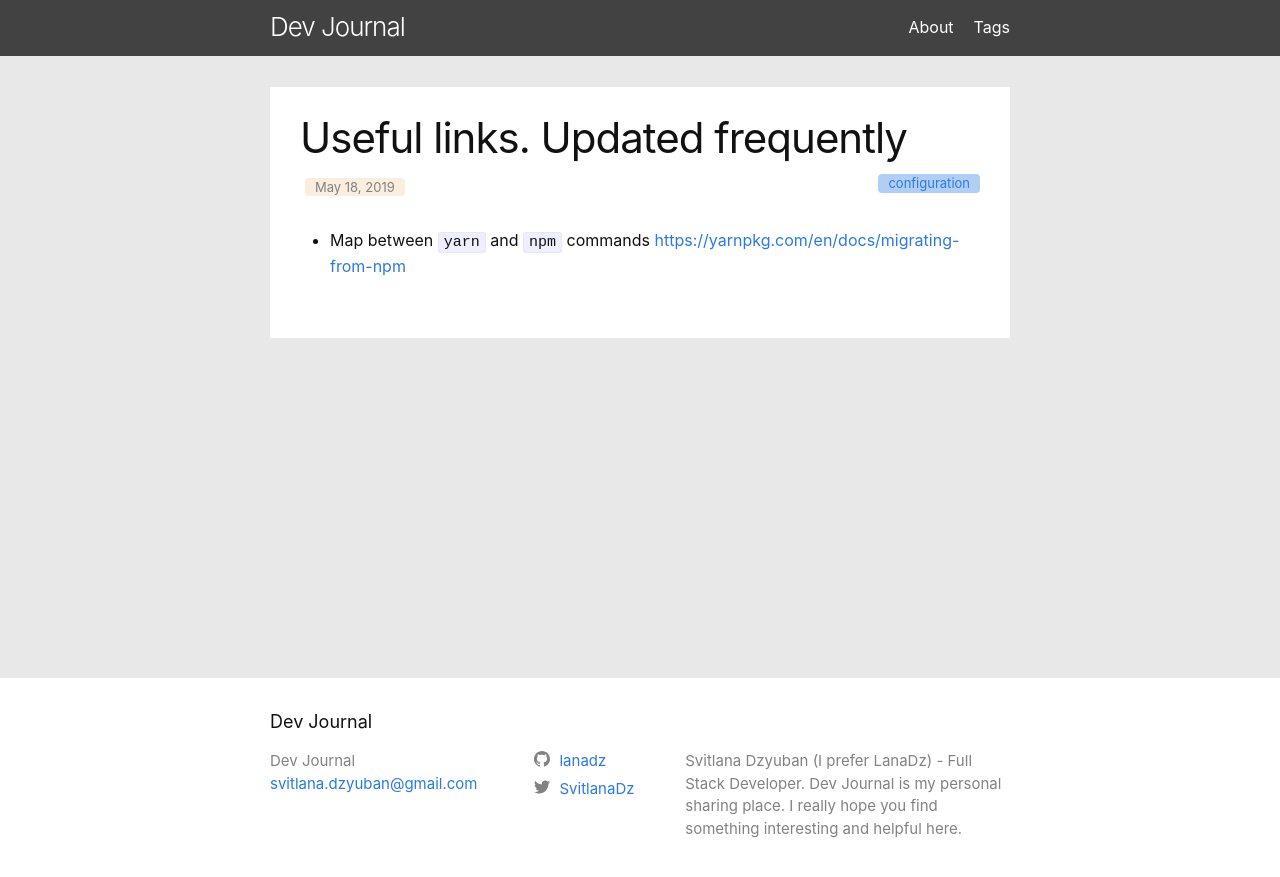
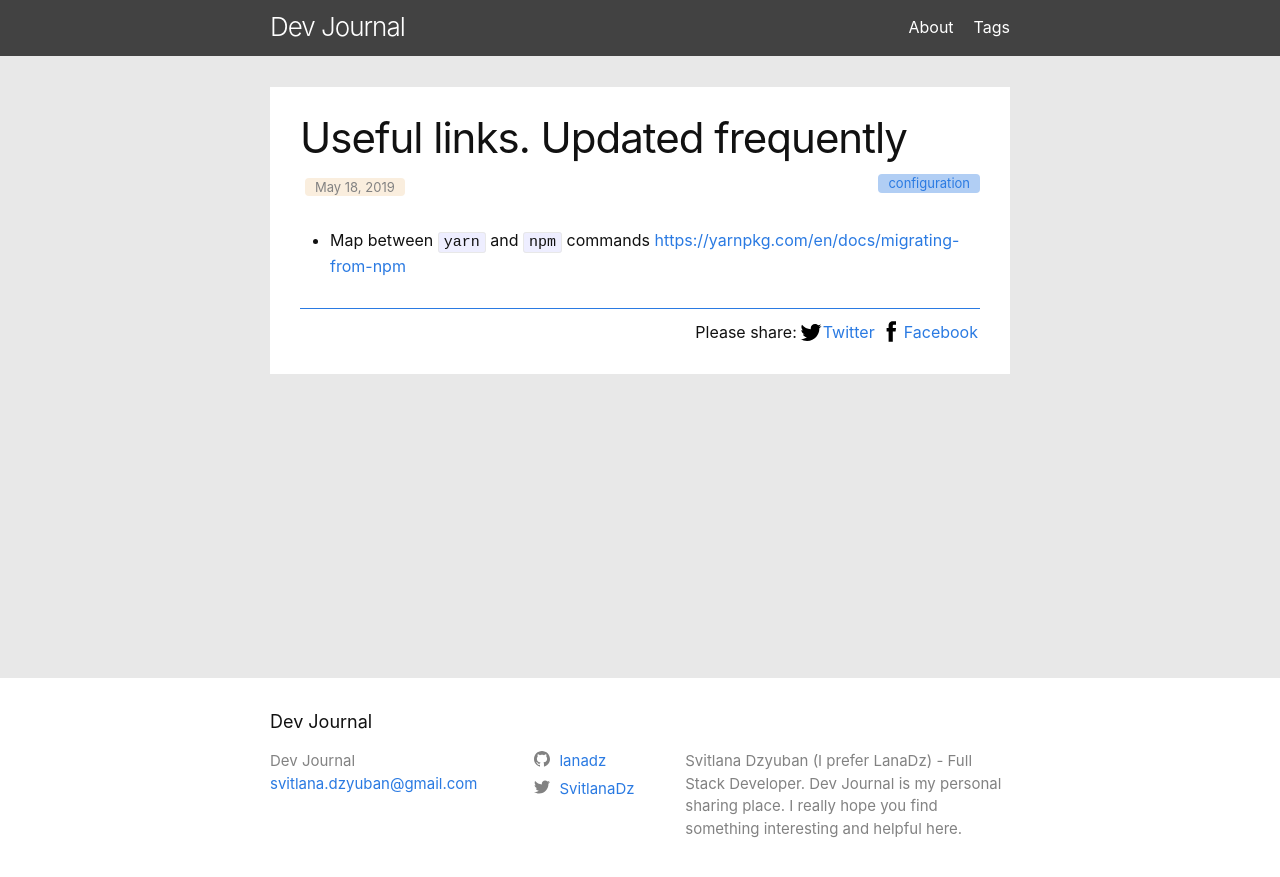
Before and after one commit to owldot/lanadz.github.io, a Jekyll site: the page built from _posts/2019-05-18-useful-links.markdown, in a window 1280 px wide. Shown: the top 877 px of the page. Built offline with Jekyll 4.4.1, drawn with Linux system fonts in a browser that asks for light colours.

Commit message:
Share buttons

```diff
--- /dev/null
+++ b/_includes/share_buttons.html
@@ -0,0 +1,16 @@
+<div class="share-page">
+  Please share:
+  <a class="button"
+    href="https://twitter.com/intent/tweet?text={{ page.title }}&url={{ site.url }}{{ page.url }}&via={{ site.twitter_username }}&related={{ site.twitter_username }}"
+    rel="nofollow" target="_blank" title="Share on Twitter">
+    {% include social-icon.html icon="Twitter" %}</span>
+    Twitter
+  </a>
+
+  <a class="button" href="https://facebook.com/sharer.php?u={{ site.url }}{{ page.url }}" rel="nofollow" target="_blank"
+    title="Share on Facebook">
+    {% include social-icon.html icon="Facebook2" %}</span>
+    Facebook
+  </a>
+
+</div>
--- /dev/null
+++ b/_includes/social-icon.html
@@ -0,0 +1,28 @@
+{% case include.icon %}
+  {% when "Facebook" %}
+    <svg class="facebook" fill="#000000" height="24" viewBox="0 0 24 24" width="24" xmlns="http://www.w3.org/2000/svg"><path d="M19,4V7H17A1,1 0 0,0 16,8V10H19V13H16V20H13V13H11V10H13V7.5C13,5.56 14.57,4 16.5,4M20,2H4A2,2 0 0,0 2,4V20A2,2 0 0,0 4,22H20A2,2 0 0,0 22,20V4C22,2.89 21.1,2 20,2Z" /></svg>
+  {% when "Facebook2" %}
+    <svg class="facebook" xmlns="http://www.w3.org/2000/svg" width="25" height="25" viewBox="15.8 15.8 25 25"><path d="M32.8 24.7h-3.2v-2.1c0-0.8 0.5-1 0.9-1s2.3 0 2.3 0v-3.5l-3.1 0c-3.5 0-4.3 2.6-4.3 4.3v2.3h-2v3.6h2c0 4.6 0 10.2 0 10.2h4.2c0 0 0-5.6 0-10.2h2.8L32.8 24.7z"/></svg>
+  {% when "Google Plus" %}
+    <svg class="google-plus" fill="#000000" height="24" viewBox="0 0 24 24" width="24" xmlns="http://www.w3.org/2000/svg"><path d="M23,11H21V9H19V11H17V13H19V15H21V13H23M8,11V13.4H12C11.8,14.4 10.8,16.4 8,16.4C5.6,16.4 3.7,14.4 3.7,12C3.7,9.6 5.6,7.6 8,7.6C9.4,7.6 10.3,8.2 10.8,8.7L12.7,6.9C11.5,5.7 9.9,5 8,5C4.1,5 1,8.1 1,12C1,15.9 4.1,19 8,19C12,19 14.7,16.2 14.7,12.2C14.7,11.7 14.7,11.4 14.6,11H8Z" /></svg>
+  {% when "Instagram" %}
+    <svg class="instagram" fill="#000000" height="24" viewBox="0 0 24 24" width="24" xmlns="http://www.w3.org/2000/svg"><path d="M7.8,2H16.2C19.4,2 22,4.6 22,7.8V16.2A5.8,5.8 0 0,1 16.2,22H7.8C4.6,22 2,19.4 2,16.2V7.8A5.8,5.8 0 0,1 7.8,2M7.6,4A3.6,3.6 0 0,0 4,7.6V16.4C4,18.39 5.61,20 7.6,20H16.4A3.6,3.6 0 0,0 20,16.4V7.6C20,5.61 18.39,4 16.4,4H7.6M17.25,5.5A1.25,1.25 0 0,1 18.5,6.75A1.25,1.25 0 0,1 17.25,8A1.25,1.25 0 0,1 16,6.75A1.25,1.25 0 0,1 17.25,5.5M12,7A5,5 0 0,1 17,12A5,5 0 0,1 12,17A5,5 0 0,1 7,12A5,5 0 0,1 12,7M12,9A3,3 0 0,0 9,12A3,3 0 0,0 12,15A3,3 0 0,0 15,12A3,3 0 0,0 12,9Z" /></svg>
+  {% when "LinkedIn" %}
+    <svg class="linkedin" fill="#000000" height="24" viewBox="0 0 24 24" width="24" xmlns="http://www.w3.org/2000/svg"><path d="M19,19H16V13.7A1.5,1.5 0 0,0 14.5,12.2A1.5,1.5 0 0,0 13,13.7V19H10V10H13V11.2C13.5,10.36 14.59,9.8 15.5,9.8A3.5,3.5 0 0,1 19,13.3M6.5,8.31C5.5,8.31 4.69,7.5 4.69,6.5A1.81,1.81 0 0,1 6.5,4.69C7.5,4.69 8.31,5.5 8.31,6.5A1.81,1.81 0 0,1 6.5,8.31M8,19H5V10H8M20,2H4C2.89,2 2,2.89 2,4V20A2,2 0 0,0 4,22H20A2,2 0 0,0 22,20V4C22,2.89 21.1,2 20,2Z" /></svg>
+  {% when "Pinterest" %}
+    <svg class="pinterest" fill="#000000" height="24" viewBox="0 0 24 24" width="24" xmlns="http://www.w3.org/2000/svg"><path d="M13,16.2C12.2,16.2 11.43,15.86 10.88,15.28L9.93,18.5L9.86,18.69L9.83,18.67C9.64,19 9.29,19.2 8.9,19.2C8.29,19.2 7.8,18.71 7.8,18.1C7.8,18.05 7.81,18 7.81,17.95H7.8L7.85,17.77L9.7,12.21C9.7,12.21 9.5,11.59 9.5,10.73C9.5,9 10.42,8.5 11.16,8.5C11.91,8.5 12.58,8.76 12.58,9.81C12.58,11.15 11.69,11.84 11.69,12.81C11.69,13.55 12.29,14.16 13.03,14.16C15.37,14.16 16.2,12.4 16.2,10.75C16.2,8.57 14.32,6.8 12,6.8C9.68,6.8 7.8,8.57 7.8,10.75C7.8,11.42 8,12.09 8.34,12.68C8.43,12.84 8.5,13 8.5,13.2A1,1 0 0,1 7.5,14.2C7.13,14.2 6.79,14 6.62,13.7C6.08,12.81 5.8,11.79 5.8,10.75C5.8,7.47 8.58,4.8 12,4.8C15.42,4.8 18.2,7.47 18.2,10.75C18.2,13.37 16.57,16.2 13,16.2M20,2H4C2.89,2 2,2.89 2,4V20A2,2 0 0,0 4,22H20A2,2 0 0,0 22,20V4C22,2.89 21.1,2 20,2Z" /></svg>
+  {% when "Tumblr" %}
+    <svg class="tumblr" fill="#000000" height="24" viewBox="0 0 24 24" width="24" xmlns="http://www.w3.org/2000/svg"><path d="M16,11H13V14.9C13,15.63 13.14,16 14.1,16H16V19C16,19 14.97,19.1 13.9,19.1C11.25,19.1 10,17.5 10,15.7V11H8V8.2C10.41,8 10.62,6.16 10.8,5H13V8H16M20,2H4C2.89,2 2,2.89 2,4V20A2,2 0 0,0 4,22H20A2,2 0 0,0 22,20V4C22,2.89 21.1,2 20,2Z" /></svg>
+  {% when "Twitter" %}
+    <svg class="twitter" fill="#000000" height="24" viewBox="0 0 24 24" width="24" xmlns="http://www.w3.org/2000/svg"><path d="M22.46,6C21.69,6.35 20.86,6.58 20,6.69C20.88,6.16 21.56,5.32 21.88,4.31C21.05,4.81 20.13,5.16 19.16,5.36C18.37,4.5 17.26,4 16,4C13.65,4 11.73,5.92 11.73,8.29C11.73,8.63 11.77,8.96 11.84,9.27C8.28,9.09 5.11,7.38 3,4.79C2.63,5.42 2.42,6.16 2.42,6.94C2.42,8.43 3.17,9.75 4.33,10.5C3.62,10.5 2.96,10.3 2.38,10C2.38,10 2.38,10 2.38,10.03C2.38,12.11 3.86,13.85 5.82,14.24C5.46,14.34 5.08,14.39 4.69,14.39C4.42,14.39 4.15,14.36 3.89,14.31C4.43,16 6,17.26 7.89,17.29C6.43,18.45 4.58,19.13 2.56,19.13C2.22,19.13 1.88,19.11 1.54,19.07C3.44,20.29 5.7,21 8.12,21C16,21 20.33,14.46 20.33,8.79C20.33,8.6 20.33,8.42 20.32,8.23C21.16,7.63 21.88,6.87 22.46,6Z" /></svg>
+  {% when "YouTube" %}
+    <svg class="youtube" fill="#000000" height="24" viewBox="0 0 24 24" width="24" xmlns="http://www.w3.org/2000/svg"><path d="M10,16.5V7.5L16,12M20,4.4C19.4,4.2 15.7,4 12,4C8.3,4 4.6,4.19 4,4.38C2.44,4.9 2,8.4 2,12C2,15.59 2.44,19.1 4,19.61C4.6,19.81 8.3,20 12,20C15.7,20 19.4,19.81 20,19.61C21.56,19.1 22,15.59 22,12C22,8.4 21.56,4.91 20,4.4Z" /></svg>
+  {% when "Hacker News" %}
+    <svg class="hacker-news" xmlns="http://www.w3.org/2000/svg" width="24" height="24" viewBox="0 0 24 24"><path d="M18.8 3.3c-0.4 0.8-5.6 11.1-5.6 11.2 0 2 0 6.2 0 6.2 -0.1 0-2.2 0-2.3 0 0 0 0-5.9 0-6.2 0 0-5.5-10.9-5.6-11.1C5.3 3.3 5.3 3.3 5.3 3.3 5.3 3.3 5.3 3.3 5.3 3.3c0 0 0 0 0.1 0 0.9 0 1.7 0 2.6 0 0 0 0 0 0 0.1 0.1 0.1 4 8.3 4.1 8.3 0 0 4.2-8.3 4.3-8.4 0.8 0 1.6 0 2.4 0 0 0 0 0 0 0C18.8 3.3 18.8 3.3 18.8 3.3z"/></svg>
+  {% when "Designer News" %}
+    <svg class="designer-news" xmlns="http://www.w3.org/2000/svg" width="25" height="25" viewBox="285.1 408.4 25 25"><path d="M297 420.9c0-3.4-2.1-5.6-6-5.6h-3.9v11.3h4C294.9 426.6 297 424.3 297 420.9L297 420.9zM294.2 420.9c0 2.4-1.2 3.5-3.2 3.5h-1v-6.9h1C292.9 417.5 294.2 418.6 294.2 420.9zM308.1 426.6v-11.3h-2.6v6.3l-4.2-6.3h-2.7v11.3h2.6v-6.8l4.4 6.7h2.4V426.6z"/></svg>
+  {% when "RSS" %}
+    <svg fill="#000000" height="24" viewBox="0 0 24 24" width="24" xmlns="http://www.w3.org/2000/svg"><path d="M0 0h24v24H0z" fill="none"/><circle cx="6.18" cy="17.82" r="2.18"/><path d="M4 4.44v2.83c7.03 0 12.73 5.7 12.73 12.73h2.83c0-8.59-6.97-15.56-15.56-15.56zm0 5.66v2.83c3.9 0 7.07 3.17 7.07 7.07h2.83c0-5.47-4.43-9.9-9.9-9.9z"/></svg>
+  {% when "Email" %}
+    <svg fill="#000000" height="24" viewBox="0 0 24 24" width="24" xmlns="http://www.w3.org/2000/svg"><path d="M20 4H4c-1.1 0-1.99.9-1.99 2L2 18c0 1.1.9 2 2 2h16c1.1 0 2-.9 2-2V6c0-1.1-.9-2-2-2zm0 4l-8 5-8-5V6l8 5 8-5v2z"/><path d="M0 0h24v24H0z" fill="none"/></svg>
+{% endcase %}
--- a/_layouts/post.html
+++ b/_layouts/post.html
@@ -35,4 +35,5 @@ layout: default
   {%- endif -%}
 
   <a class="u-url" href="{{ page.url | relative_url }}" hidden></a>
+  {%- include share_buttons.html -%}
 </article>
--- a/_scss/minima/_layout.scss
+++ b/_scss/minima/_layout.scss
@@ -313,3 +313,16 @@
     }
   }
 }
+
+.share-page {
+  justify-content: flex-end;
+  display: flex;
+  align-items: center;
+  border-top: 1px solid $brand-color;
+  padding-top: 10px;
+  .button {
+    display: flex;
+    align-items: center;
+    margin: 0 2px;
+  }
+}
```
